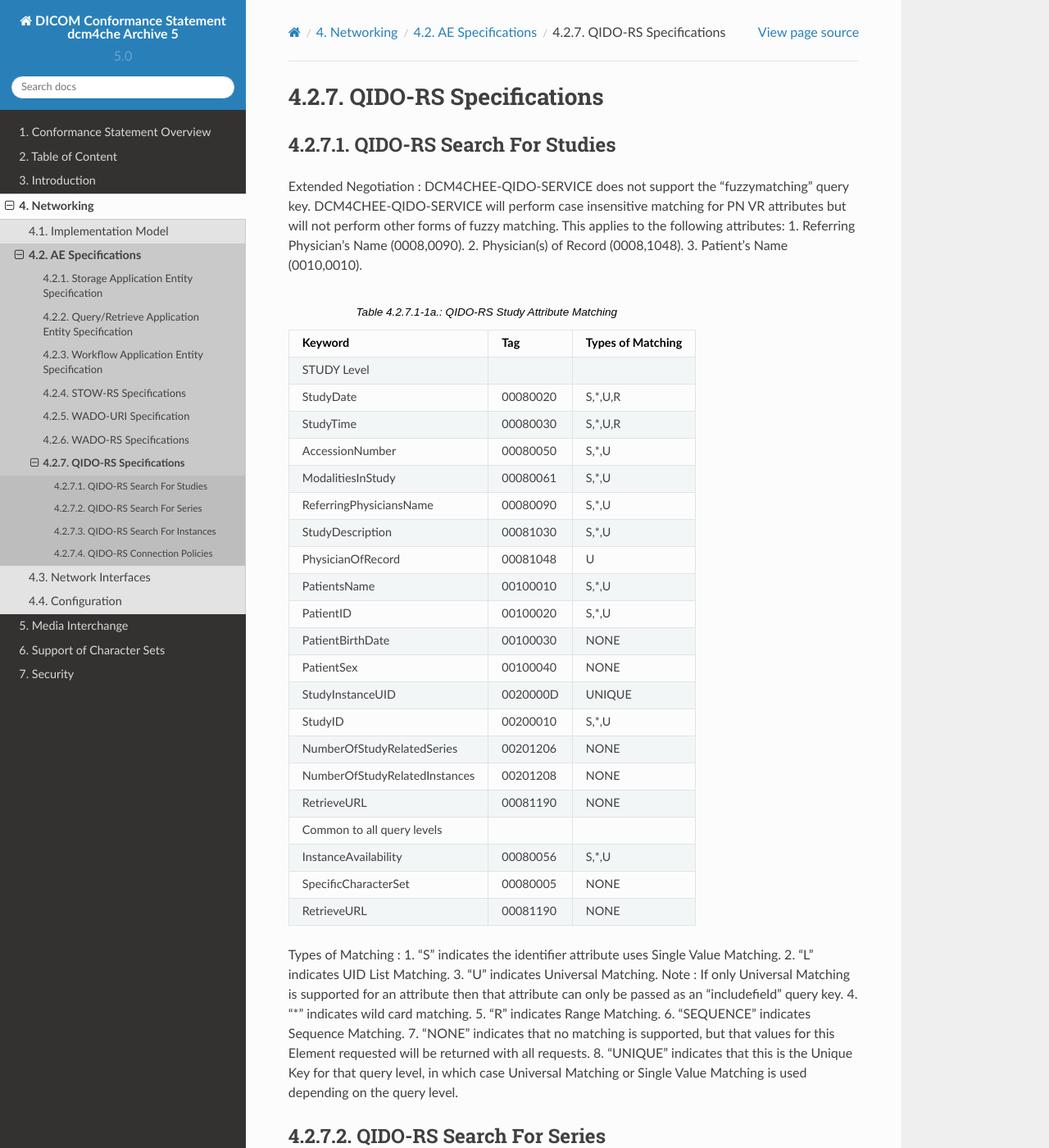
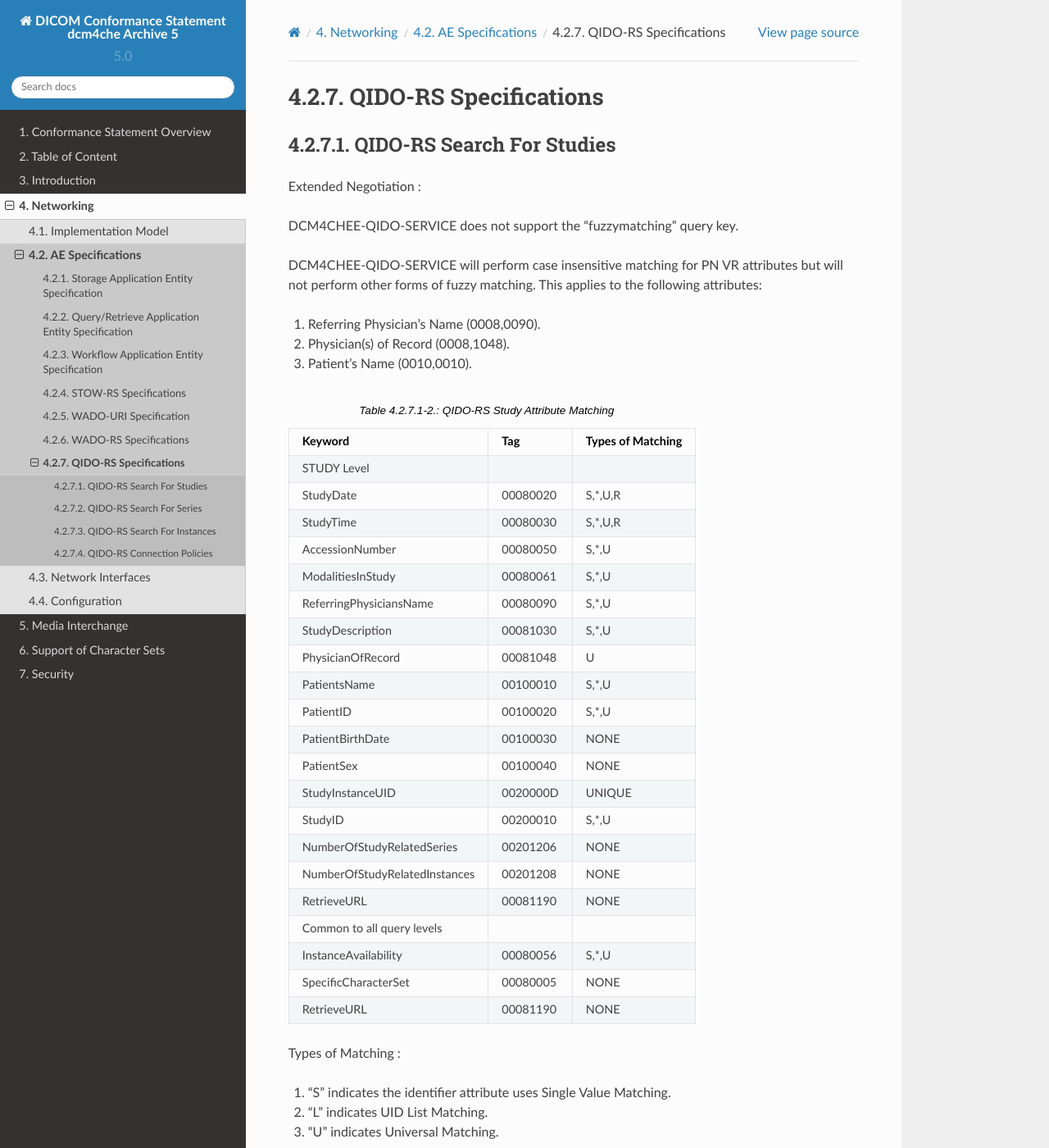
Before and after one commit to dcm4che/dcm4chee-arc-cs, a Sphinx documentation site: the page built from docs/networking/specs/qido-rs.rst, in a window 1280 px wide and 1400 px high. Shown: the whole window at 82% size. Built offline with Sphinx 7.4.7 and the Read the Docs theme 2.0.0, drawn with Linux system fonts in a browser that asks for light colours; some of the changed text lies outside the part shown.

Commit message:
Conformance Statement Update

```diff
--- a/docs/networking/specs/qido-rs-search-for-studies.csv
+++ b/docs/networking/specs/qido-rs-search-for-studies.csv
@@ -1,5 +1,5 @@
 "Media Types", "Restricted to "multipart/related; type=application/dicom+xml" or "application/json""
-"Matching Attributes", "Refer Table 4.2.7.1-1a"
-"Return Attributes", "Refer Table 4.2.7.1-1a"
+"Matching Attributes", "Refer Table 4.2.7.1-2"
+"Return Attributes", "Refer Table 4.2.7.1-2"
 "Limit and Offset supported", "Yes"
 "Person Name Matching", "Literal, case insensitive. Refer Section 1b"
--- a/docs/networking/specs/qido-rs.rst
+++ b/docs/networking/specs/qido-rs.rst
@@ -11,25 +11,39 @@
    :file: qido-rs-search-for-studies.csv
 
 Extended Negotiation :
+
 DCM4CHEE-QIDO-SERVICE does not support the "fuzzymatching" query key.
+
 DCM4CHEE-QIDO-SERVICE will perform case insensitive matching for PN VR attributes but will not perform other forms of fuzzy matching. This applies to the following attributes:
+
 1. Referring Physician's Name (0008,0090).
+
 2. Physician(s) of Record (0008,1048).
+
 3. Patient's Name (0010,0010).
 
-.. csv-table:: Table 4.2.7.1-1a.: QIDO-RS Study Attribute Matching
+.. csv-table:: Table 4.2.7.1-2.: QIDO-RS Study Attribute Matching
    :header: "Keyword", "Tag", "Types of Matching"
    :file: qido-rs-study-attribute-matching.csv
 
 Types of Matching :
+
 1. "S" indicates the identifier attribute uses Single Value Matching.
+
 2. "L" indicates UID List Matching.
+
 3. "U" indicates Universal Matching.
+
 Note : If only Universal Matching is supported for an attribute then that attribute can only be passed as an "includefield" query key.
+
 4. "*" indicates wild card matching.
+
 5. "R" indicates Range Matching.
+
 6. "SEQUENCE" indicates Sequence Matching.
+
 7. "NONE" indicates that no matching is supported, but that values for this Element requested will be returned with all requests.
+
 8. "UNIQUE" indicates that this is the Unique Key for that query level, in which case Universal Matching or Single Value Matching is used depending on the query level.
 
 .. _qido-rs-search-for-series
```
